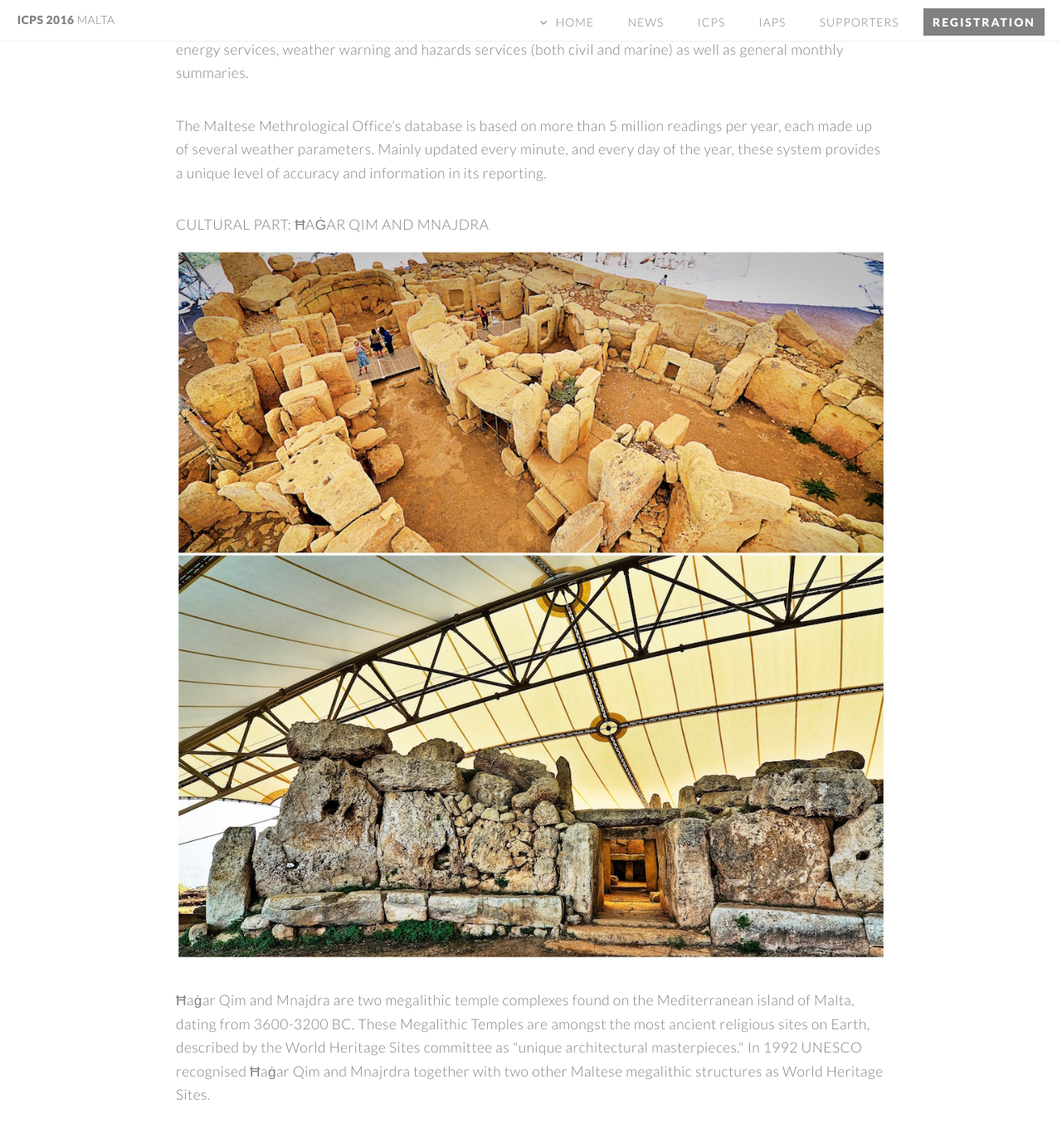
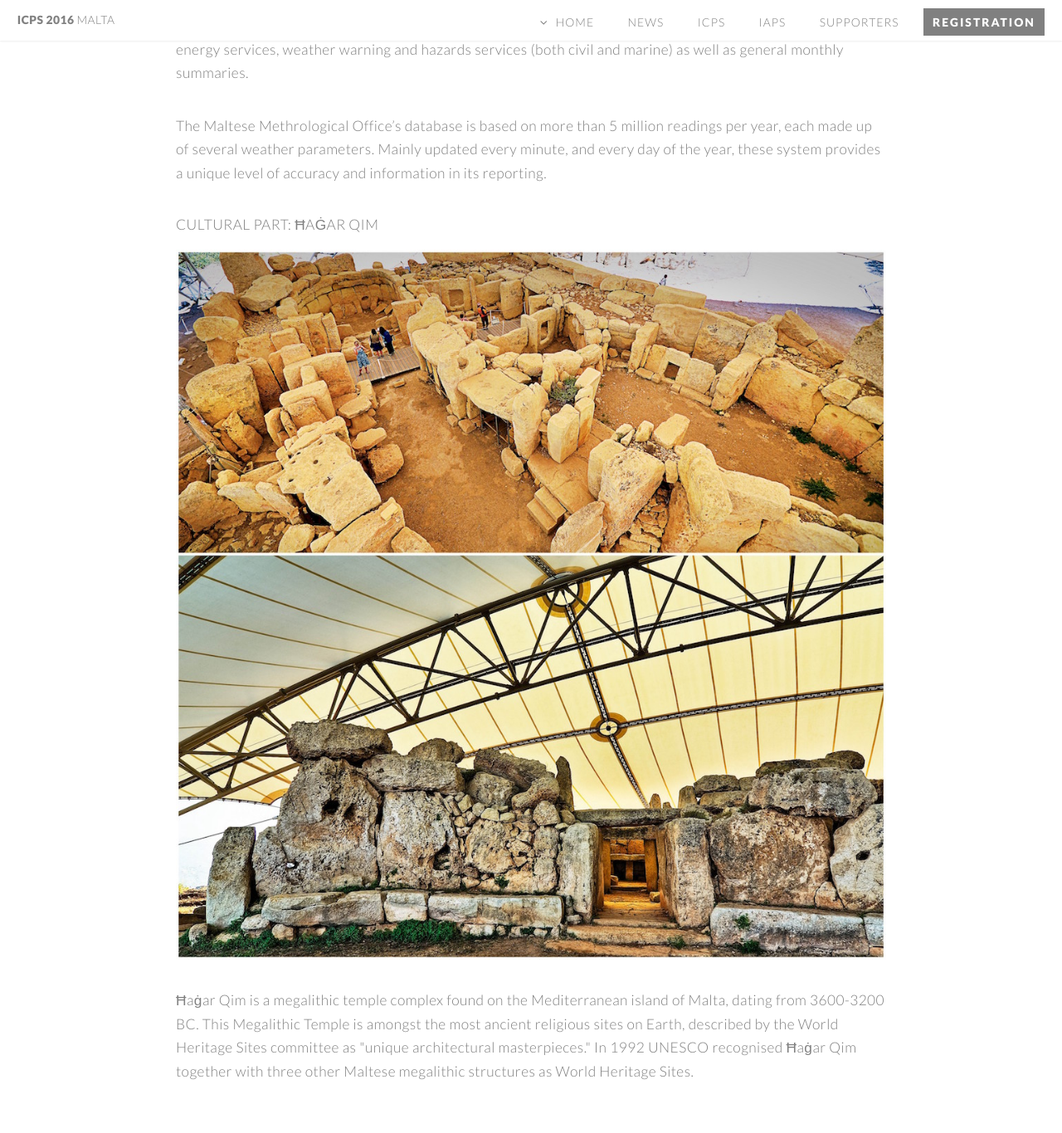
Before and after one commit to bread-on-toast/icps2016, a Jekyll site: the page built from programme/excursions.html, in a window 1280 px wide and 1400 px high, scrolled down 1137 px. Shown: the top 1366 px of the window at 83% size. Built offline with Jekyll 4.4.1, drawn with Linux system fonts in a browser that asks for light colours; nearby versions of some CDN libraries; some of the changed text lies outside the part shown.

Commit message:
open registrations

```diff
--- a/index.html
+++ b/index.html
@@ -30,11 +30,11 @@
 
     <header>
         <h2>Are you <strong>ready</strong>?</h2>
-        <p>Registrations open February 1<sup>st</sup>, 2016 but you can register to our mailing list.</p>
+        <p>Early-bird registrations are now open!</p>
     </header>
     <footer>
         <ul class="buttons">
-            <li><a href="registration.html" class="button special">Sign me up!</a></li>
+            <li><a href="eventbrite.html" class="button special">Sign me up!</a></li>
         </ul>
     </footer>
 
--- a/programme/excursions.html
+++ b/programme/excursions.html
@@ -15,10 +15,10 @@
 
     <p>The Maltese Methrological Office’s database is based on more than 5 million readings per year, each made up of several weather parameters. Mainly updated every minute, and every day of the year, these system provides a unique level of accuracy and information in its reporting.</p>
 
-    <h4>Cultural part: Ħaġar Qim and Mnajdra</h4>
+    <h4>Cultural part: Ħaġar Qim</h4>
     <a href="https://en.wikipedia.org/wiki/Ħaġar_Qim" class="image featured"><img src="images/temples.jpg"/></a>
 
-    <p>Ħaġar Qim and Mnajdra are two megalithic temple complexes found on the Mediterranean island of Malta, dating from 3600-3200 BC. These Megalithic Temples are amongst the most ancient religious sites on Earth, described by the World Heritage Sites committee as "unique architectural masterpieces." In 1992 UNESCO recognised Ħaġar Qim and Mnajrdra together with two other Maltese megalithic structures as World Heritage Sites.</p>
+    <p>Ħaġar Qim is a megalithic temple complex found on the Mediterranean island of Malta, dating from 3600-3200 BC. This Megalithic Temple is amongst the most ancient religious sites on Earth, described by the World Heritage Sites committee as "unique architectural masterpieces." In 1992 UNESCO recognised Ħaġar Qim together with three other Maltese megalithic structures as World Heritage Sites.</p>
 
 </section>
 
```
Also changed, not shown: other parts of programme/excursions.html (+2 -2 lines).
